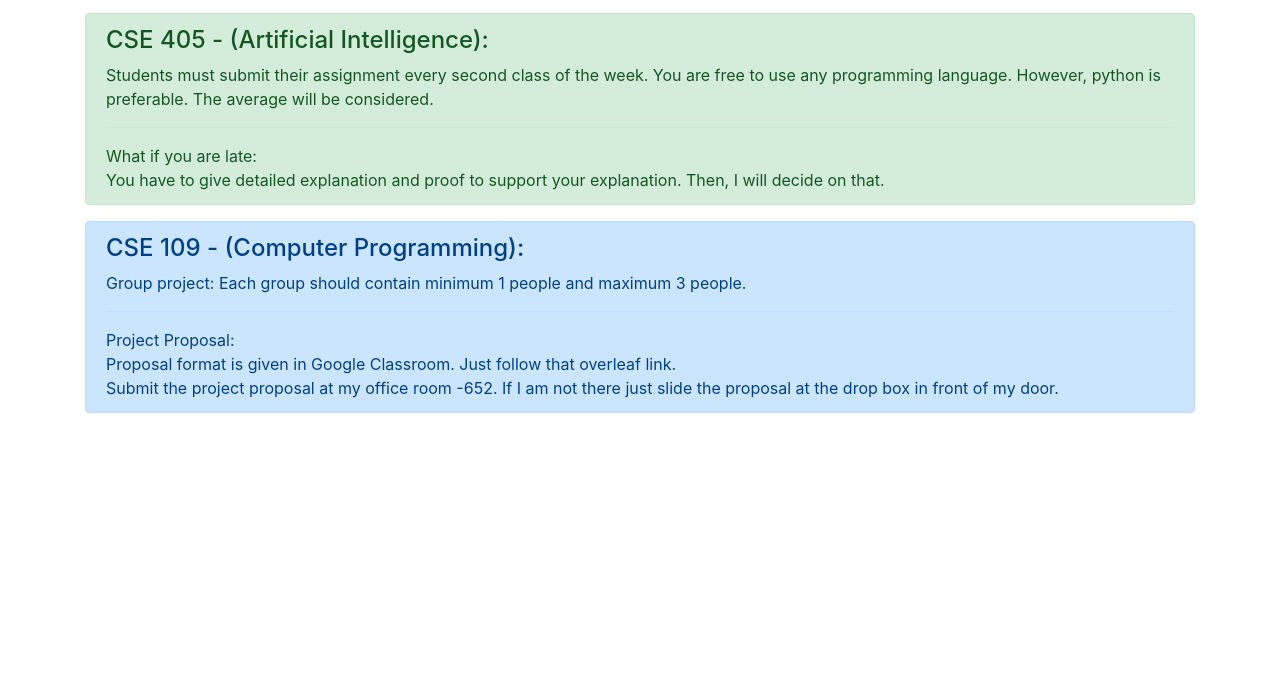
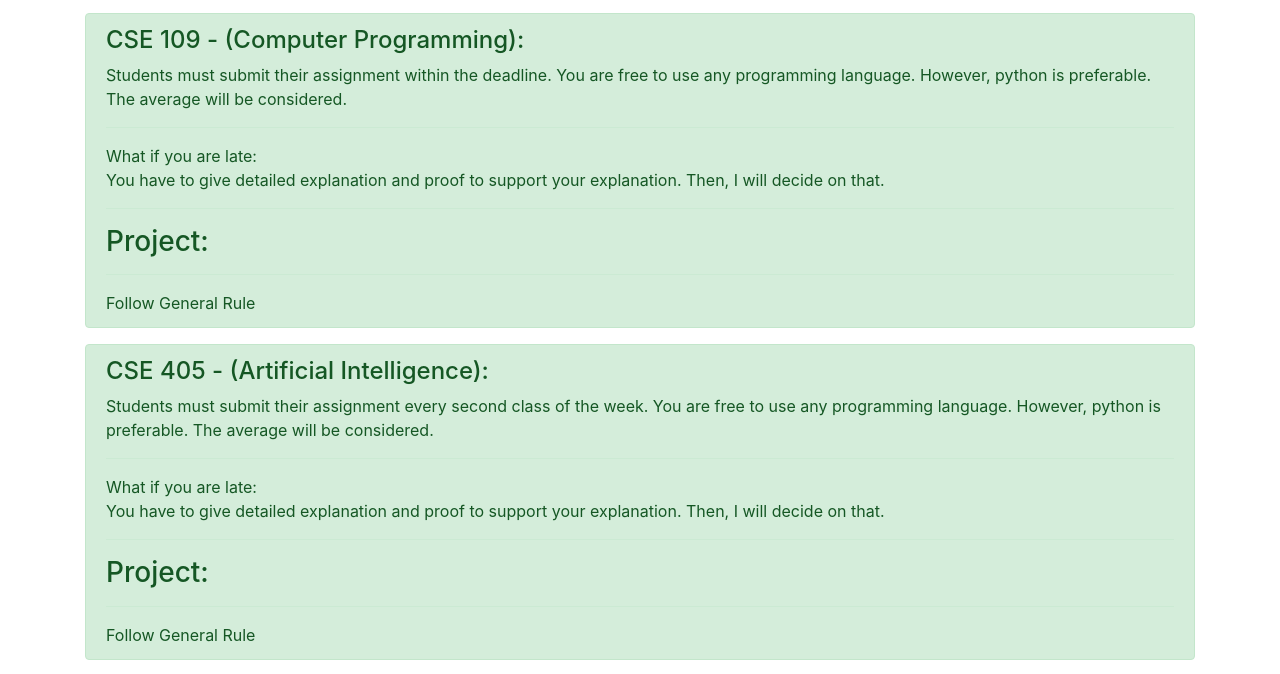
Before and after one commit to zahid008/page, a plain HTML site: page teaching.html in a window 1280 px wide. Shown: the part 705-1379 px from the top of the page. Before the commit the page ends 1134 px from the top, so only its background shows below. Drawn offline with nearby package versions, Linux system fonts and the light colour scheme.

Commit message:
thirds-commit

```diff
--- a/teaching.html
+++ b/teaching.html
@@ -24,7 +24,7 @@
     <div class="container">
         <div class="teaching">
             <div class="intro">
-                <p>These are list of courses I have taken so far.</p>
+                <p>These are list of courses I have taught so far.</p>
                 <a class="intro_text">There are the details of the courses I teach. Students are requested to download their respective course outline from any of the manue .<br> All the necessary information about the course is given in the course outline.  Google classroom code will be provided in the class. </a>
             </div><!--Intro-->
             <br>
@@ -89,21 +89,35 @@
                     <p>Notice Board</p>
 
                 <div class="alert alert-success" role="alert">
+                  <h4 class="alert-heading">CSE 109 - (Computer Programming):</h4>
+                  <a> Students must submit their assignment within the deadline. You are free
+                to use any programming language. However, python is preferable. The average will be considered.</a>
+                  <hr>
+                  <a class="mb-0">What if you are late: <br>
+                You have to give detailed explanation and proof to support your explanation. Then, I will decide on that.<br><hr>
+                  <h3>Project:<hr></h3>
+                  Follow General Rule </a>
+                </div>
+
+                <div class="alert alert-success" role="alert">
                   <h4 class="alert-heading">CSE 405 - (Artificial Intelligence):</h4>
                   <a> Students must submit their assignment every second class of the week. You are free
                 to use any programming language. However, python is preferable. The average will be considered.</a>
                   <hr>
                   <a class="mb-0">What if you are late: <br>
-                You have to give detailed explanation and proof to support your explanation. Then, I will decide on that.</a>
+                You have to give detailed explanation and proof to support your explanation. Then, I will decide on that.<br><hr>
+                  <h3>Project:<hr></h3>
+                  Follow General Rule </a>
                 </div>
 
                 <div class="alert alert-primary" role="alert">
-                  <h4 class="alert-heading">CSE 109 - (Computer Programming):</h4>
+                  <h4 class="alert-heading">General Guidelines for Project:</h4>
                   <a> Group project: Each group should contain minimum 1 people and maximum 3 people.</a>
                   <hr>
                   <a class="mb-0">Project Proposal: <br>
                       Proposal format is given in Google Classroom. Just follow that overleaf link.<br>
-                      Submit the project proposal at my office room -652. If I am not there just slide the proposal at the drop box in front of my door.</a>
+                      Submit the project proposal at my office room -652. If I am not there just slide the proposal at the drop box in front of my door.<hr>
+                  Once your project is selected you should start working on that. You should use slack for communication. A trello board must be maintained. All your project data should be uploaded into github. Meeting minutes and Meeting agenda template is given.</a>
                 </div>
 
             </div><!--notice_board-->
```
Also changed, not shown: index.html (+2 -2 lines).
